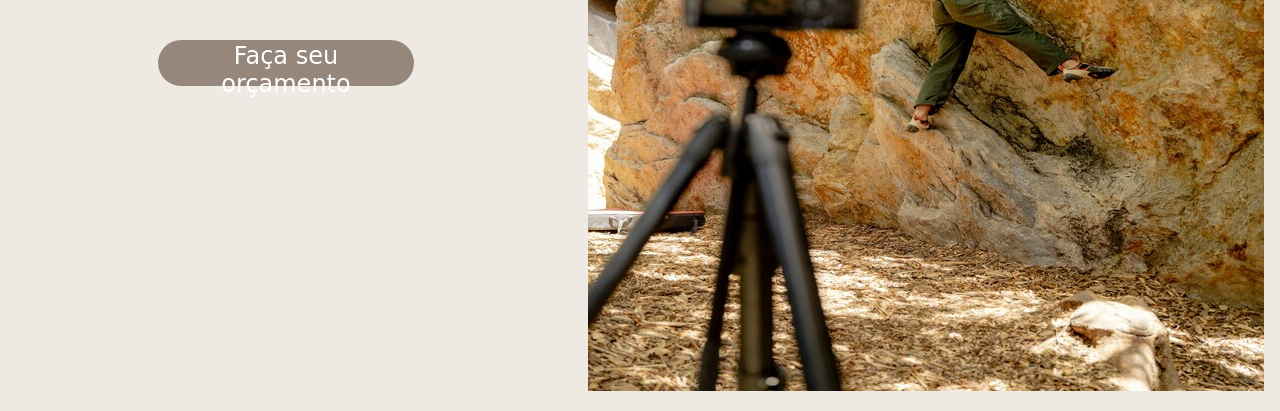
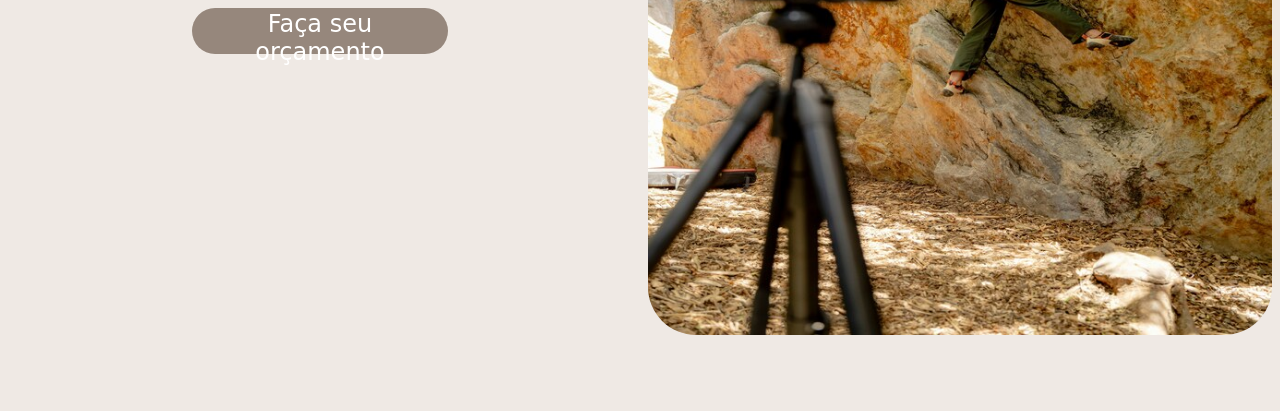
Before and after one commit to silvaedup/Praticando, a plain HTML site: page index.html in a window 1280 px wide. Shown: the part 413-824 px from the top of the page. After the commit the page ends 800 px from the top, so only its background shows below. Drawn offline with Linux system fonts and the light colour scheme; a web font is replaced by a local one.

Commit message:
testando coisas novas que aprendi

```diff
--- a/style.css
+++ b/style.css
@@ -48,7 +48,7 @@ h2 {
 }
 
 .conteudo {
-  margin-top: 14rem;
+  margin-top: 12rem;
   text-align: center;
 }
 
@@ -61,13 +61,20 @@ h2 {
   font-size: 1.9rem;
   color: #a49b94;
 }
+
 p {
   font-size: 1.5rem;
 }
 
 .foto-conteudo {
   display: block;
-  margin: 1rem;
+  margin: 1rem 0.5rem;
+}
+
+.foto-conteudo img {
+  max-width: 100%;
+  max-height: 100%;
+  border-radius: 3rem;
 }
 
 .botao-orcamento {
```
